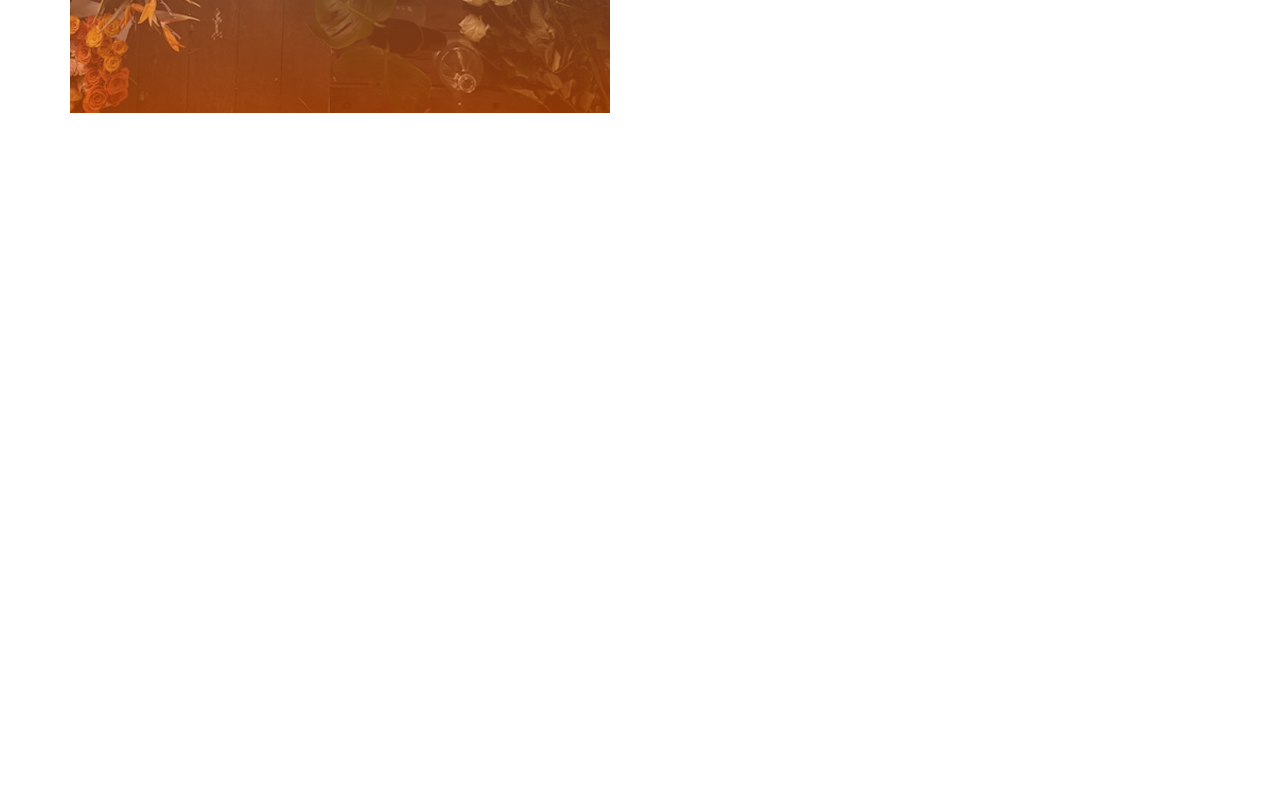
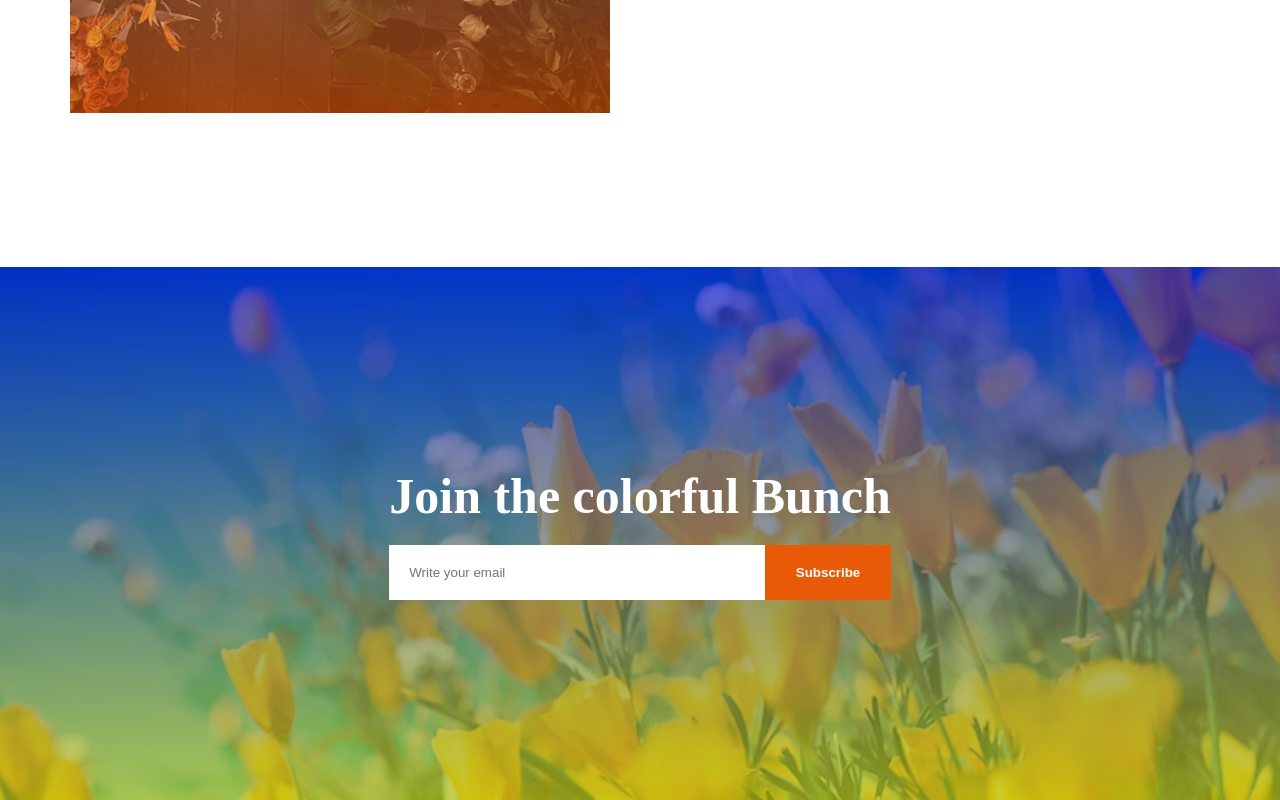
Before and after one commit to helal-bye/b12-a02-flower-website, a plain HTML site: page index.html in a window 1280 px wide. Shown: the part 2509-3309 px from the top of the page. Before the commit the page ends 2776 px from the top, so only its background shows below. Drawn offline with Linux system fonts and the light colour scheme.

Commit message:
added join us section

```diff
--- a/index.html
+++ b/index.html
@@ -140,6 +140,26 @@
           </div>
         </div>
        </section>
+       <!-- Lastest Deals section start -->
+
+
+       <!-- Lastest Deals section end -->
+
+
+       <!-- join section start -->
+        <section>
+          <div class="join-section-container">
+            <div class="container join-flex">
+              <div class="join-section-wapper">
+                <h3 class="join-title">Join the colorful Bunch</h3>
+                <div class="join-btn">
+                  <input type="search" class="search-btn" name="" placeholder="Write your email" id="">
+                  <button class="btn-primary">Subscribe</button>
+                </div>
+              </div>
+            </div>
+          </div>
+        </section>
     </main>
   </body>
 </html>
--- a/style/style.css
+++ b/style/style.css
@@ -138,6 +138,54 @@ nav ul li a {
   color: #00000080;
   margin-bottom: 20px;
 }
+/* join section start */
+.join-section-container {
+  background-image: linear-gradient(rgb(0 0 255 / 0.5), rgb(255 255 0 / 0.5)),
+    url("../assets/news-letter-bg.png");
+  height: 533px;
+  background-repeat: no-repeat;
+  background-size: cover;
+  background-position: center;
+  margin-top: 120px;
+}
+.join-flex{
+    display: flex;
+    justify-content: center;
+    align-items: center;
+    padding: 200px 0px;
+    width: 100%;
+}
+.join-title{
+    font-size: 3.125rem;
+    font-weight: 700;
+    color: #FFFFFF;
+    margin-bottom: 20px;
+}
+.join-btn{
+    display: flex;
+    justify-content: center;
+}
+.search-btn{
+    flex: 1;
+    padding: 20px;
+    border: none;
+    outline: none;
+
+}
+.join-btn .btn-primary{
+    width: 25%;
+}
+
+
+
+
+
+
+
+
+
+
+
 
 /* responsive for mobile devices */
 @media (max-width: 576px) {
@@ -147,7 +195,7 @@ nav ul li a {
   .dropdown-collapse {
     display: none;
   }
-  .flower-and-plants-wapper{
+  .flower-and-plants-wapper {
     flex-direction: column;
   }
   .banner {
@@ -169,7 +217,7 @@ nav ul li a {
   .card-container {
     grid-template-columns: repeat(2, 1fr);
   }
-  .trusted-badge{
+  .trusted-badge {
     display: none;
   }
 }
```
